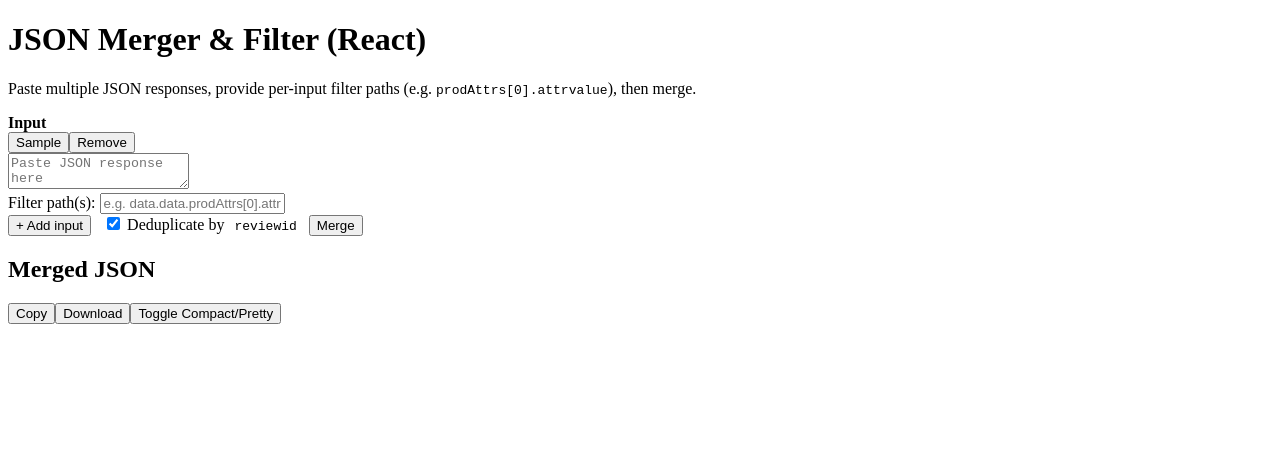
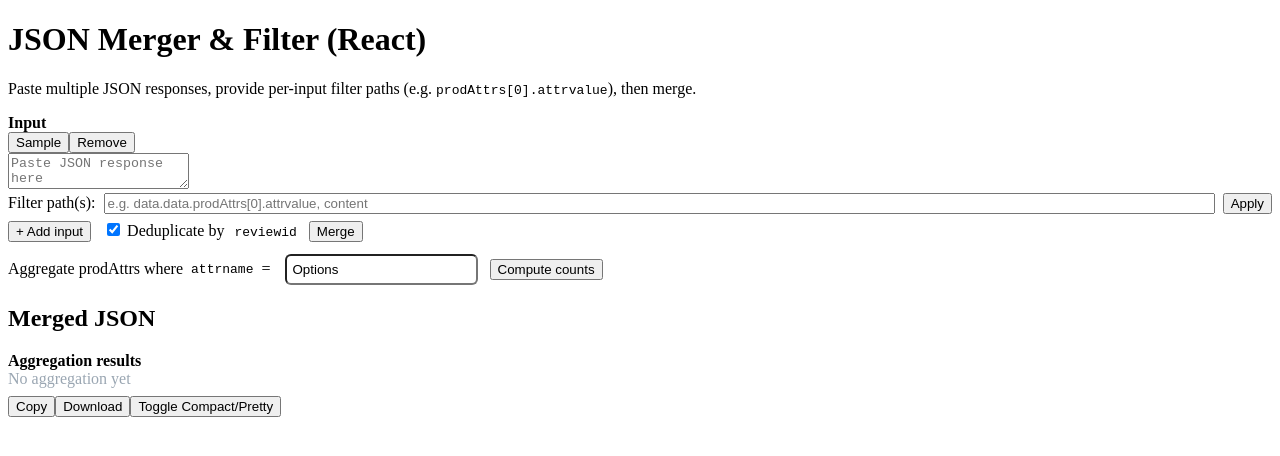
Before and after one commit to HeIp/JsonMergerFilterCounter, a React (Vite) app: page / in a window 1280 px wide. Shown: the top 456 px of the page. Built offline with nearby package versions, Linux system fonts and the light colour scheme; the HTML template or start-up script is replaced by a standard one.

Commit message:
Button Enhancements, auto text formatting, validation/error handling, live preview

```diff
--- a/src/App.jsx
+++ b/src/App.jsx
@@ -80,9 +80,17 @@ function mergeParsedResponses(list, opts){
   let finalItems = mergedItems;
   if(opts.dedupe){
     const seen = new Set();
+    // Only dedupe items that include a reviewid. If an item doesn't have reviewid (e.g. user filtered it out),
+    // keep it — deduping by JSON string would collapse distinct items that happen to share the same filtered value.
     finalItems = mergedItems.filter(it=>{
-      const id = (it && typeof it.reviewid!=='undefined') ? String(it.reviewid) : JSON.stringify(it);
-      if(seen.has(id)) return false; seen.add(id); return true;
+      if(it && typeof it.reviewid !== 'undefined'){
+        const id = String(it.reviewid);
+        if(seen.has(id)) return false;
+        seen.add(id);
+        return true;
+      }
+      // keep items without reviewid (don't dedupe)
+      return true;
     });
   }
   base.data = base.data || {};
@@ -94,26 +102,63 @@ function mergeParsedResponses(list, opts){
 }
 
 export default function App(){
-  const [inputs, setInputs] = useState([ {id:Date.now(), json:'', filter:''} ]);
+  const [inputs, setInputs] = useState([ {id:Date.now(), json:'', filter:'', error:null, lastApplied:null} ]);
   const [result, setResult] = useState('');
   const [dedupe, setDedupe] = useState(true);
   const [pretty, setPretty] = useState(true);
+  const [aggregateAttrName, setAggregateAttrName] = useState('Options');
+  const [aggregation, setAggregation] = useState({});
 
   function addInput(){ setInputs(s=>[...s, {id:Date.now()+Math.random(), json:'', filter:''}]); }
   function removeInput(id){ setInputs(s=>s.filter(x=>x.id!==id)); }
   function updateInput(id, changes){ setInputs(s=>s.map(x=> x.id===id ? {...x,...changes} : x)); }
 
-  function merge(){
+  // Merge inputs; if appliedInputId is provided, mark that input as lastApplied
+  function merge(appliedInputId){
     const parsedList = [];
+    let hadError = false;
     for(const it of inputs){
-      if(!it.json.trim()) continue;
+      if(!it.json || !it.json.trim()) continue;
       try{
         const parsed = JSON.parse(it.json);
+        // clear any previous error
+        if(it.error) updateInput(it.id, {error: null});
         parsedList.push({parsed, filter: it.filter || ''});
-      }catch(e){ alert('Invalid JSON in one input: '+e.message); return; }
+      }catch(e){
+        // set per-input error and skip merging this input
+        hadError = true;
+        updateInput(it.id, {error: 'Invalid JSON: '+e.message});
+      }
+    }
+    if(hadError){
+      // do not produce a merged result until inputs are valid
+      return;
     }
     const merged = mergeParsedResponses(parsedList, {dedupe});
-    setResult(pretty ? JSON.stringify(merged, null, 2) : JSON.stringify(merged));
+    const text = pretty ? JSON.stringify(merged, null, 2) : JSON.stringify(merged);
+    setResult(text);
+    // compute aggregation counts based on merged items
+    computeAggregationFromItems(merged.data && Array.isArray(merged.data.data) ? merged.data.data : [], aggregateAttrName);
+    if(appliedInputId) updateInput(appliedInputId, {lastApplied: Date.now()});
+  }
+
+  function computeAggregationFromItems(items, attrName){
+    const counts = {};
+    if(!Array.isArray(items)){
+      setAggregation({});
+      return;
+    }
+    items.forEach(item=>{
+      if(!item || !Array.isArray(item.prodAttrs)) return;
+      item.prodAttrs.forEach(p=>{
+        if(!p) return;
+        if(p.attrname === attrName){
+          const v = String(typeof p.attrvalue === 'undefined' || p.attrvalue === null ? '' : p.attrvalue);
+          counts[v] = (counts[v] || 0) + 1;
+        }
+      });
+    });
+    setAggregation(counts);
   }
 
   function copyResult(){ navigator.clipboard.writeText(result).then(()=>alert('Copied')); }
@@ -155,8 +200,18 @@ export default function App(){
 
       <div className="inputs">
         {inputs.map(it=> (
-          <InputBlock key={it.id} id={it.id} json={it.json} filter={it.filter}
-            onChange={(changes)=>updateInput(it.id, changes)} onRemove={()=>removeInput(it.id)} onLoadSample={()=>loadSample(it.id)} />
+          <InputBlock
+            key={it.id}
+            id={it.id}
+            json={it.json}
+            filter={it.filter}
+            error={it.error}
+            lastApplied={it.lastApplied}
+            onChange={(changes)=>updateInput(it.id, changes)}
+            onRemove={()=>removeInput(it.id)}
+            onLoadSample={()=>loadSample(it.id)}
+            onApply={()=>merge(it.id)}
+          />
         ))}
       </div>
 
@@ -166,8 +221,37 @@ export default function App(){
         <button className="primary" onClick={merge} style={{marginLeft:12}}>Merge</button>
       </div>
 
+      <div style={{marginTop:12,marginBottom:6,display:'flex',gap:12,alignItems:'center'}}>
+        <label style={{display:'flex',alignItems:'center',gap:8}}>Aggregate prodAttrs where <code>attrname</code> =
+          <input style={{marginLeft:6,padding:6,borderRadius:6}} value={aggregateAttrName} onChange={e=>setAggregateAttrName(e.target.value)} />
+        </label>
+        <button onClick={()=>{
+          // compute from current result if available
+          try{
+            const parsed = result ? JSON.parse(result) : null;
+            const items = parsed && parsed.data && Array.isArray(parsed.data.data) ? parsed.data.data : [];
+            computeAggregationFromItems(items, aggregateAttrName);
+          }catch(e){
+            // if result not JSON, do nothing
+          }
+        }}>Compute counts</button>
+      </div>
+
       <section className="output">
         <h2>Merged JSON</h2>
+        <div style={{marginBottom:8}}>
+          <strong>Aggregation results</strong>
+          {Object.keys(aggregation).length===0 ? <div style={{color:'#9aa6b2'}}>No aggregation yet</div> : (
+            <div style={{marginTop:6}}>
+              {Object.entries(aggregation).sort((a,b)=>b[1]-a[1]).map(([val,c])=> (
+                <div key={val} style={{display:'flex',justifyContent:'space-between',gap:12,padding:'4px 0'}}>
+                  <div style={{flex:1}}>{val || '(empty)'}</div>
+                  <div style={{color:'#9aa6b2'}}>{c}</div>
+                </div>
+              ))}
+            </div>
+          )}
+        </div>
         <div className="output-actions">
           <button onClick={copyResult}>Copy</button>
           <button onClick={downloadResult}>Download</button>
--- a/src/components/InputBlock.jsx
+++ b/src/components/InputBlock.jsx
@@ -1,6 +1,46 @@
-import React from 'react'
+import React, { useRef, useEffect } from 'react'
 
-export default function InputBlock({id,json,filter,onChange,onRemove,onLoadSample}){
+export default function InputBlock({id,json,filter,error,lastApplied,onChange,onRemove,onLoadSample,onApply}){
+  // Auto-format pasted JSON and on blur. Also surface parse errors via onChange({error: ...})
+  function handlePaste(e){
+    try{
+      const txt = (e.clipboardData || window.clipboardData).getData('text');
+      const parsed = JSON.parse(txt);
+      const pretty = JSON.stringify(parsed, null, 2);
+      e.preventDefault();
+      onChange({json: pretty, error: null});
+    }catch(err){
+      // not JSON — allow default paste
+    }
+  }
+
+  function handleBlur(e){
+    const txt = e.target.value;
+    try{
+      const parsed = JSON.parse(txt);
+      const pretty = JSON.stringify(parsed, null, 2);
+      if(pretty !== txt) onChange({json: pretty, error: null});
+      else onChange({error: null});
+    }catch(err){
+      onChange({error: 'Invalid JSON: '+err.message});
+    }
+  }
+
+  // Debounced auto-apply when filter text changes
+  const timerRef = useRef(null);
+  function handleFilterChange(e){
+    const v = e.target.value;
+    onChange({filter: v});
+    if(timerRef.current) clearTimeout(timerRef.current);
+    timerRef.current = setTimeout(()=>{
+      onApply && onApply();
+    }, 700);
+  }
+
+  useEffect(()=>{
+    return ()=>{ if(timerRef.current) clearTimeout(timerRef.current); };
+  }, []);
+
   return (
     <div className="input-block">
       <div className="input-header">
@@ -10,11 +50,29 @@ export default function InputBlock({id,json,filter,onChange,onRemove,onLoadSampl
           <button onClick={onRemove}>Remove</button>
         </div>
       </div>
-      <textarea className="jsonInput" placeholder="Paste JSON response here" value={json} onChange={e=>onChange({json:e.target.value})} />
+      <textarea
+        className="jsonInput"
+        placeholder="Paste JSON response here"
+        value={json}
+        onChange={e=>onChange({json:e.target.value})}
+        onPaste={handlePaste}
+        onBlur={handleBlur}
+      />
       <div className="filter-row">
-        <label>Filter path(s): <input className="filterInput" placeholder="e.g. data.data.prodAttrs[0].attrvalue, content" value={filter} onChange={e=>onChange({filter:e.target.value})} /></label>
+        <label style={{flex:1,display:'flex',alignItems:'center',gap:8}}>
+          <span style={{whiteSpace:'nowrap'}}>Filter path(s):</span>
+          <input
+            className="filterInput"
+            placeholder="e.g. data.data.prodAttrs[0].attrvalue, content"
+            value={filter}
+            onChange={handleFilterChange}
+            style={{flex:1}}
+          />
+          <button onClick={onApply}>Apply</button>
+        </label>
       </div>
-      <div className="error" aria-live="polite"></div>
+      <div className="error" aria-live="polite">{error || ''}</div>
+      <div style={{marginTop:6,color:'#9aa6b2',fontSize:12}}>{lastApplied ? 'Last applied: '+(new Date(lastApplied)).toLocaleString() : ''}</div>
     </div>
   )
 }
```
